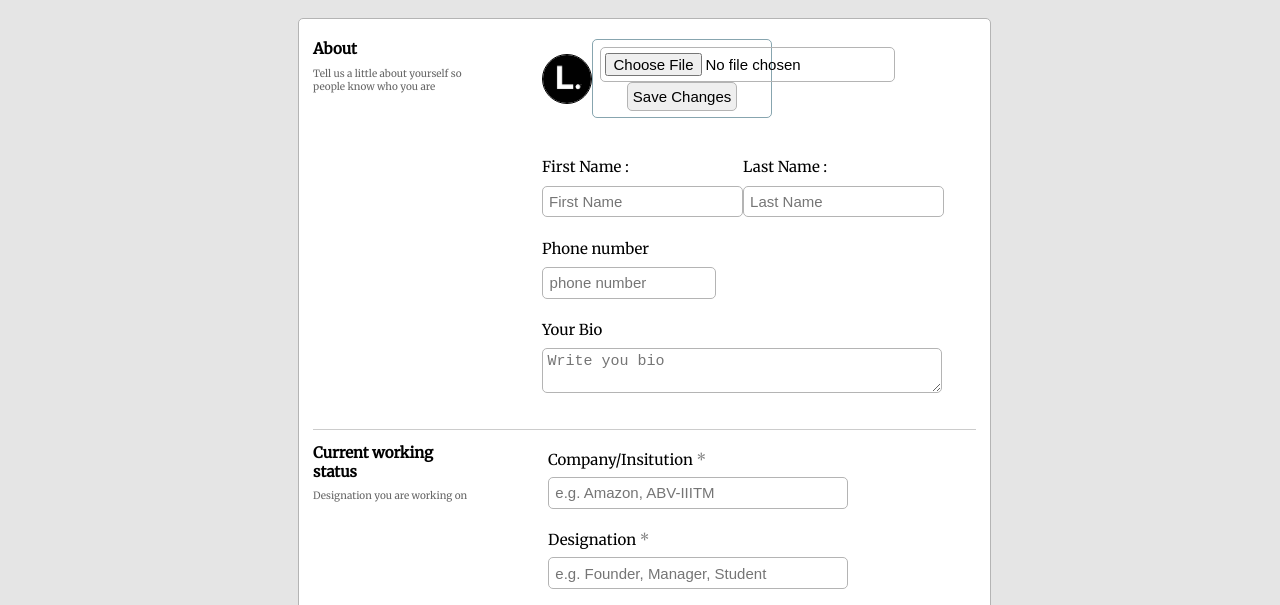
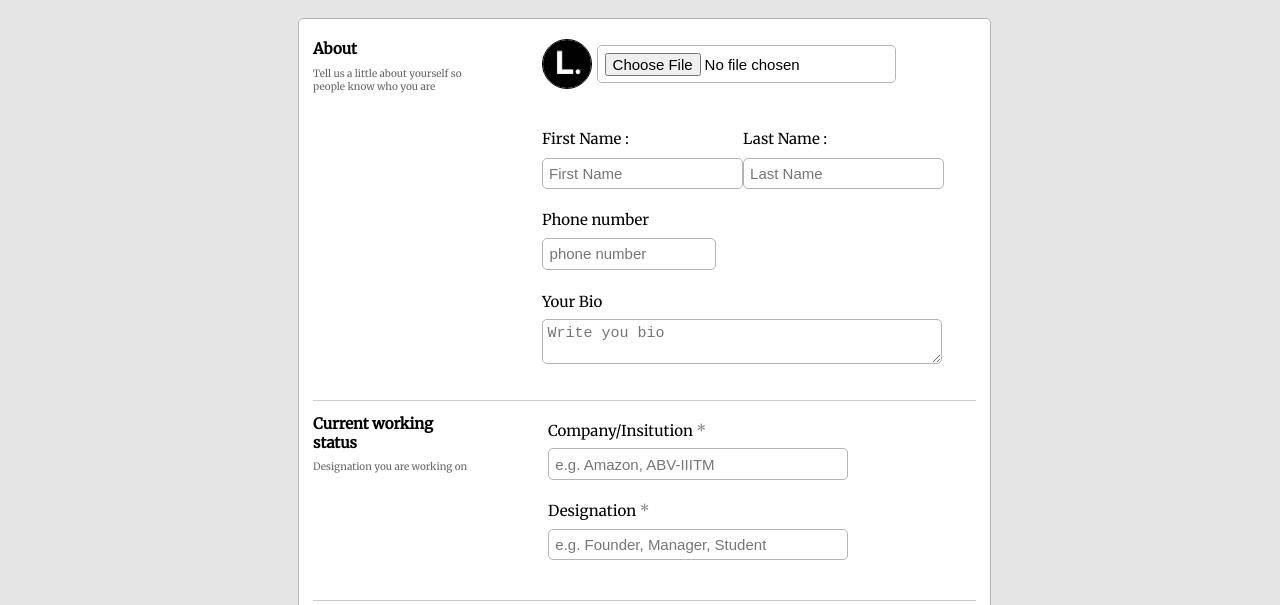
Before and after one commit to swahim/linlize-social-media-application, a website: page public/pages/completeProfile/index.html in a window 1280 px wide. Shown: the part 176-781 px from the top of the page. Drawn offline with Linux system fonts and the light colour scheme; no server answers; sample sign-in values are in the browser's storage.

Commit message:
corrected upload button in complete profile page

```diff
--- a/public/pages/completeProfile/completeProfile.css
+++ b/public/pages/completeProfile/completeProfile.css
@@ -345,3 +345,7 @@ select:focus{
 .submit{
   padding : 1%;
 }
+
+.uploadBox{
+  margin-left: 0.5rem;
+}
--- a/public/pages/completeProfile/index.html
+++ b/public/pages/completeProfile/index.html
@@ -41,6 +41,8 @@
         <div class="navBarContainer">
           <div class="textNav">Edit Your Linkize Profile</div>
         </div>
+
+        <form id="image_submit">
           <div class="profileContainer">
             <div class="card">
               <div class="left">
@@ -54,13 +56,7 @@
                       <div class="profileImageTopBarContainer">
                           <img class="profileImageBackend" src="../../images/Icon.png" />
                         </div>
-                      <div class="UplaodNewPhoto">
-                        <form id="image_submit">
-                        <input type="file" accept="image/*" name="pic" id="uploadBox"/>
-                        <input type="submit" class="publish" value="Save Changes" />
-                        </form>
-                      </div>
-
+                        <input type="file" accept="image/*" name="pic" id="uploadBox" class="uploadBox"/>
                     </div>
                 <div class="name">
                   <div class="firstName displayName">
@@ -113,9 +109,16 @@
           </div>
           </div>
           <div class="submitContainer">
-
+            <input type="submit" class="publish" value="Save Changes" />
           </div>
         </div>
+        </form>
+
+
+
+
+
+
     </div>
   </body>
   <script src="./completeProfile.js"></script>
```
Lines whose indentation alone changed are shown as unchanged.
